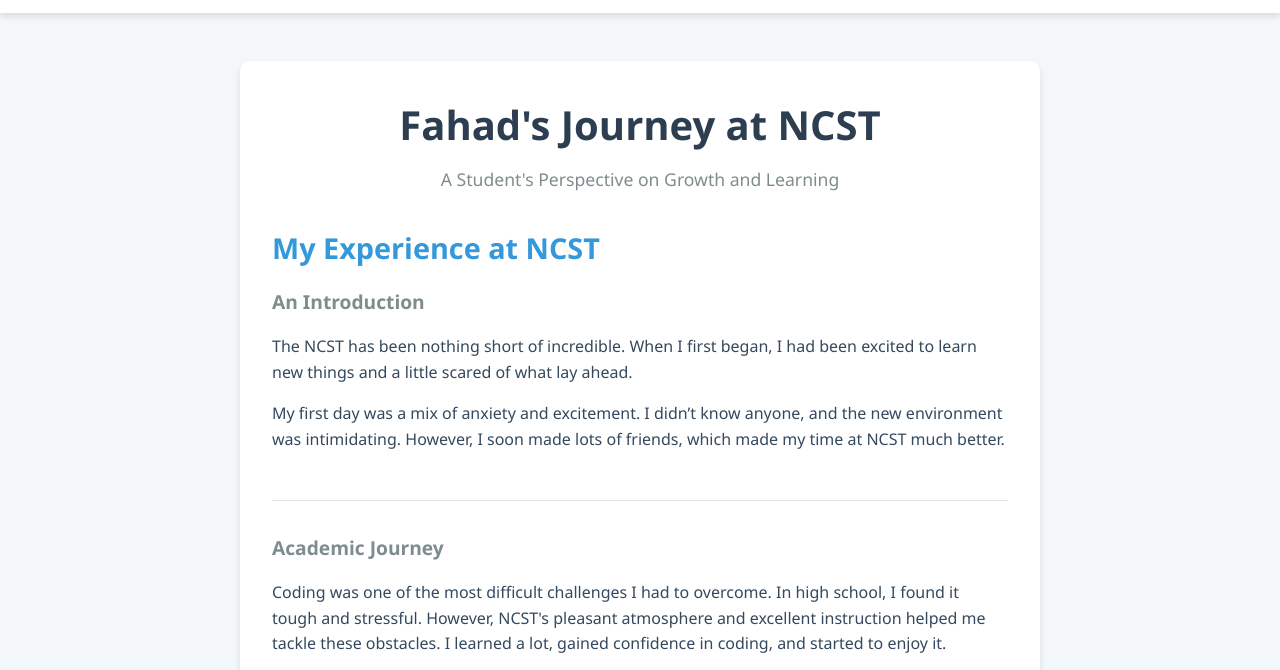
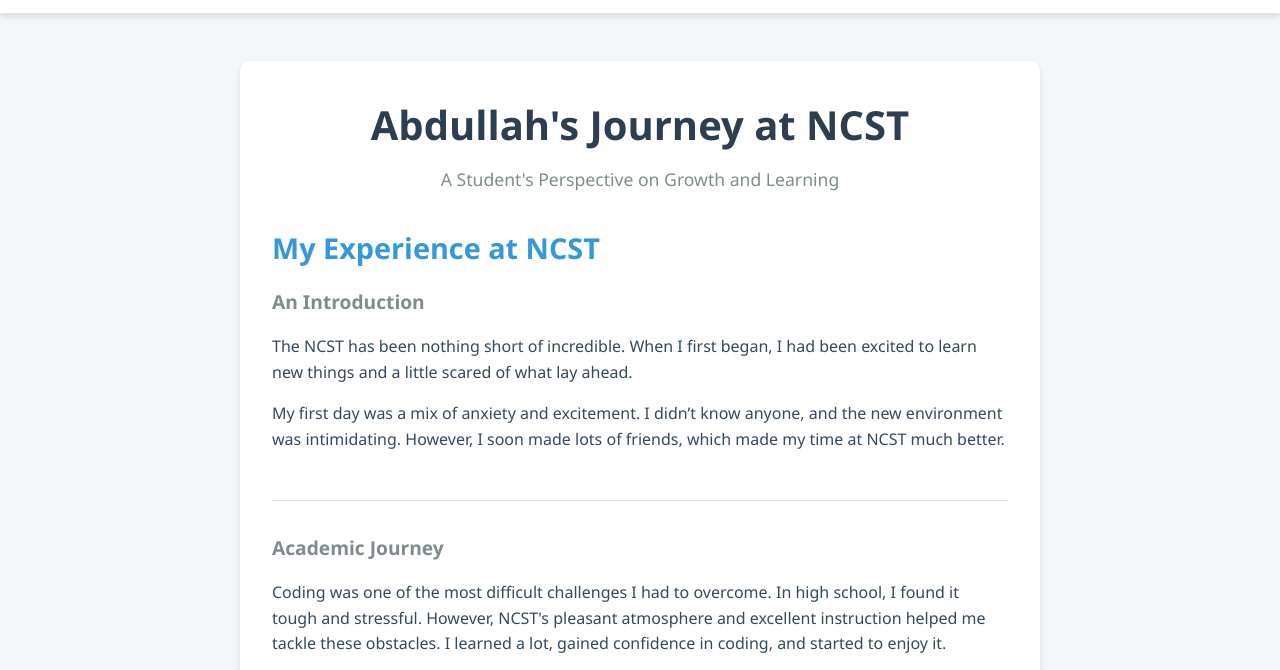
Before and after one commit to Awan-141/NCST-Student-life, a plain HTML site: page blogA.html in a window 1280 px wide. Shown: the part 59-729 px from the top of the page. Drawn offline with Linux system fonts and the light colour scheme.

Commit message:
Add files via upload

```diff
--- a/blogA.html
+++ b/blogA.html
@@ -179,7 +179,7 @@
 
     <div class="container">
         <div class="title">
-            <h1>Fahad's Journey at NCST</h1>
+            <h1>Abdullah's Journey at NCST</h1>
             <p>A Student's Perspective on Growth and Learning</p>
         </div>
 
```
